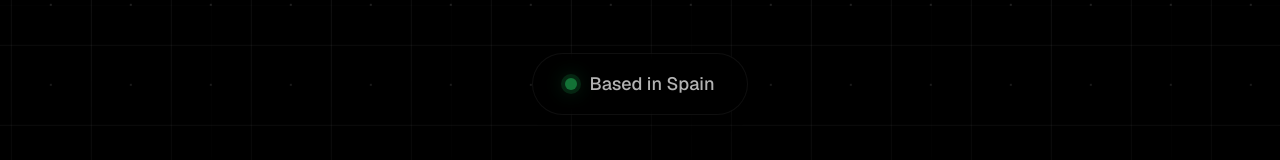
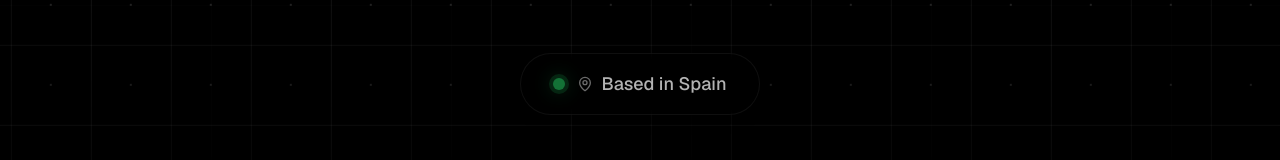
Before and after one commit to neevets/portfolio-web, a React (Vite) app: page / in a window 1280 px wide. Shown: the part 446-606 px from the top of the page. Built offline with nearby package versions, Linux system fonts and the light colour scheme; a web font is replaced by a local one.

Commit message:
style: add lucide icons to status indicators

```diff
--- a/src/components/sections/HeroSection.tsx
+++ b/src/components/sections/HeroSection.tsx
@@ -1,6 +1,7 @@
 import { memo, useMemo } from 'react';
 import { useIntersectionObserver } from '@/hooks/useIntersectionObserver';
 import { motion } from 'framer-motion';
+import { MapPin } from 'lucide-react';
 
 const HeroSection = memo(() => {
   const { ref, isIntersecting } = useIntersectionObserver({
@@ -69,9 +70,12 @@
               <div className="absolute inset-0 w-3 h-3 bg-green-400 rounded-full animate-ping" />
               <div className="absolute -inset-1 w-5 h-5 bg-green-500/30 rounded-full animate-pulse" />
             </div>
-            <p className="text-base sm:text-lg font-dev text-muted-foreground font-medium animate-fade-in-up transition-all duration-700 ease-out" style={{ animationDelay: '1s' }}>
-              Based in Spain
-            </p>
+            <div className="relative flex items-center">
+              <MapPin className="w-4 h-4 text-muted-foreground/60 mr-2" />
+              <p className="text-base sm:text-lg font-dev text-muted-foreground font-medium animate-fade-in-up transition-all duration-700 ease-out" style={{ animationDelay: '1s' }}>
+                Based in Spain
+              </p>
+            </div>
           </div>
         </motion.div>
       </motion.div>
--- a/src/components/sections/ProjectsSection.tsx
+++ b/src/components/sections/ProjectsSection.tsx
@@ -3,6 +3,7 @@
 import { projectsData } from '@/data/projects';
 import { Project } from '@/types/portfolio';
 import { motion } from 'framer-motion';
+import { Activity } from 'lucide-react';
 
 interface ProjectCardProps {
   project: Project;
@@ -140,6 +141,7 @@
               rel="noopener noreferrer"
               className="inline-flex items-center justify-center px-6 sm:px-8 py-3 sm:py-4 border border-border bg-background text-foreground rounded-xl font-dev font-medium hover:scale-105 hover:bg-muted/50 transition-all duration-300 group shadow-md"
             >
+              <Activity className="w-4 h-4 mr-2 text-green-500" />
               Status
             </a>
 
```
